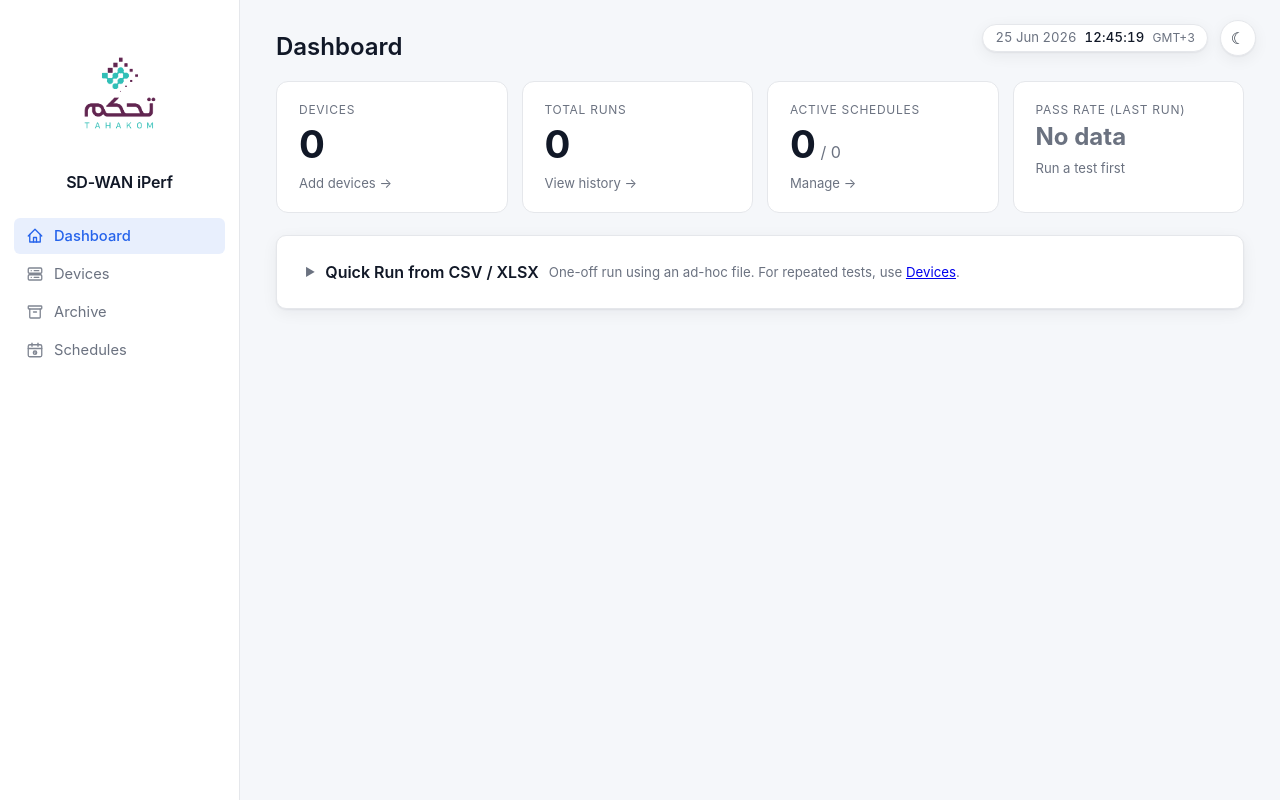
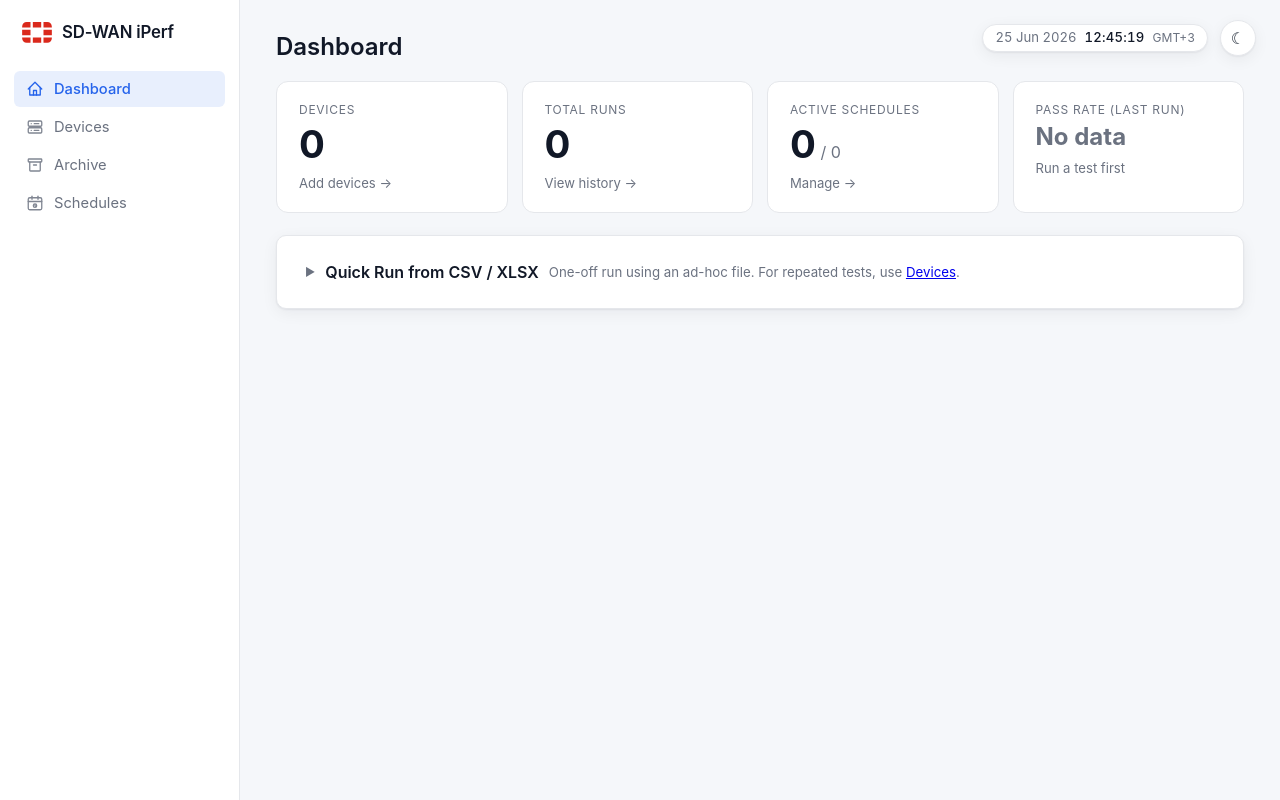
Before and after one commit to m0e97/iperf_stress_test, a FastAPI app: page / in a window 1280 px wide. Run offline with FastAPI, Linux system fonts and the light colour scheme; data that the repository does not hold is empty; some libraries are stand-ins or nearby versions.

Commit message:
Revert sidebar to Fortinet logo and report to original palette
- Restore the Fortinet logomark SVG in the sidebar; drop the custom PNG
- Revert the HTML report stylesheet to the original palette and title
- Update report theme test to match

Co-Authored-By: Claude Opus 4.8 <noreply@anthropic.com>

```diff
--- a/main.py
+++ b/main.py
@@ -1533,111 +1533,89 @@ def build_html_report(
   <title>SD-WAN Traffic Test Report</title>
   <style>
     :root {{
-      --bg: #f4f6f9;
-      --panel: #ffffff;
-      --text: #1a1f2e;
-      --muted: #5a6478;
-      --border: #dde2ec;
-      --success: #0e7a4a;
-      --failed: #c0392b;
-      --template-error: #c07000;
-      --skipped: #5a6478;
-      --accent: #1bbfbf;
-      --accent-dark: #5c2d6e;
-      --accent-soft: rgba(27, 191, 191, 0.10);
+      --bg: #f6f3ee;
+      --panel: #fffdf9;
+      --text: #1f2933;
+      --muted: #52606d;
+      --border: #d9d2c6;
+      --success: #116530;
+      --failed: #9b1c1c;
+      --template-error: #b26b00;
+      --skipped: #52606d;
+      --accent: #8c3d2b;
     }}
     * {{ box-sizing: border-box; }}
     body {{
       margin: 0;
-      font-family: "Segoe UI", system-ui, sans-serif;
-      background: var(--bg);
+      font-family: "Segoe UI", Tahoma, sans-serif;
+      background: linear-gradient(180deg, #f4efe7 0%, #fcfaf6 100%);
       color: var(--text);
-      line-height: 1.55;
+      line-height: 1.5;
     }}
     main {{
       max-width: 1200px;
       margin: 0 auto;
-      padding: 36px 24px 56px;
+      padding: 32px 20px 48px;
     }}
-    h1 {{ margin: 0 0 4px; font-size: 1.6rem; font-weight: 700; color: var(--accent-dark); }}
-    h2 {{ margin: 0 0 14px; font-size: 1.1rem; font-weight: 600; color: var(--accent-dark); }}
-    .hero {{
+    h1, h2 {{ margin-top: 0; }}
+    .hero, .summary, .site-card {{
       background: var(--panel);
       border: 1px solid var(--border);
-      border-top: 4px solid var(--accent);
-      border-radius: 12px;
-      padding: 28px 32px;
-      box-shadow: 0 2px 12px rgba(27,191,191,0.07);
-      margin-bottom: 20px;
-    }}
-    .summary, .site-card {{
-      background: var(--panel);
-      border: 1px solid var(--border);
-      border-radius: 12px;
-      padding: 24px 28px;
-      box-shadow: 0 2px 8px rgba(0,0,0,0.04);
+      border-radius: 16px;
+      padding: 24px;
+      box-shadow: 0 10px 24px rgba(31, 41, 51, 0.06);
       margin-bottom: 20px;
     }}
     .summary-grid {{
       display: grid;
       grid-template-columns: repeat(auto-fit, minmax(180px, 1fr));
-      gap: 14px;
+      gap: 12px;
       margin: 16px 0;
     }}
     .metric {{
-      background: var(--accent-soft);
-      border: 1px solid rgba(27,191,191,0.25);
-      border-radius: 10px;
-      padding: 16px;
+      background: #faf6f0;
+      border: 1px solid var(--border);
+      border-radius: 12px;
+      padding: 14px;
     }}
     .metric-label {{
       color: var(--muted);
-      font-size: 0.82rem;
-      text-transform: uppercase;
-      letter-spacing: 0.04em;
-      font-weight: 600;
+      font-size: 0.9rem;
     }}
     .metric-value {{
-      font-size: 1.6rem;
+      font-size: 1.35rem;
       font-weight: 700;
-      color: var(--accent-dark);
-      margin-top: 4px;
     }}
     table {{
       width: 100%;
       border-collapse: collapse;
       margin-top: 16px;
-      font-size: 0.92rem;
+      font-size: 0.95rem;
     }}
     th {{
-      background: rgba(92,45,110,0.07);
-      color: var(--accent-dark);
+      background: #f4efe7;
       font-weight: 600;
-      font-size: 0.82rem;
-      text-transform: uppercase;
-      letter-spacing: 0.04em;
     }}
     th, td {{
-      padding: 10px 14px;
+      padding: 10px 12px;
       border-bottom: 1px solid var(--border);
       text-align: left;
       vertical-align: middle;
     }}
-    tbody tr:hover {{ background: var(--accent-soft); }}
     tr:last-child td {{ border-bottom: none; }}
     code, pre {{
       font-family: "SFMono-Regular", Consolas, monospace;
-      font-size: 0.88rem;
+      font-size: 0.9rem;
     }}
     pre {{
       white-space: pre-wrap;
       word-break: break-word;
-      background: #f0f4f8;
+      background: #fbf8f3;
       border: 1px solid var(--border);
-      border-radius: 8px;
-      padding: 14px;
+      border-radius: 12px;
+      padding: 12px;
       overflow-x: auto;
-      margin-top: 10px;
+      margin-top: 8px;
     }}
     .command-block {{
       padding-top: 14px;
@@ -1646,11 +1624,10 @@ def build_html_report(
     }}
     .badge {{
       display: inline-block;
-      padding: 3px 12px;
+      padding: 2px 10px;
       border-radius: 999px;
-      font-size: 0.8rem;
+      font-size: 0.85rem;
       font-weight: 700;
-      letter-spacing: 0.03em;
     }}
     .success {{ color: #fff; background: var(--success); }}
     .failed {{ color: #fff; background: var(--failed); }}
@@ -1658,17 +1635,16 @@ def build_html_report(
     .skipped {{ color: #fff; background: var(--skipped); }}
     .muted {{ color: var(--muted); }}
     ul {{ margin: 0; padding-left: 20px; }}
-    .summary-grid .metric {{ cursor: pointer; transition: box-shadow 0.15s, transform 0.1s; }}
-    .summary-grid .metric:hover {{ box-shadow: 0 0 0 2px var(--accent); transform: translateY(-1px); }}
-    .summary-grid .metric.active {{ box-shadow: 0 0 0 3px var(--accent); background: var(--accent); }}
-    .summary-grid .metric.active .metric-label {{ color: rgba(255,255,255,0.8); }}
-    .summary-grid .metric.active .metric-value {{ color: #fff; }}
+    .summary-grid .metric {{ cursor: pointer; transition: box-shadow 0.15s, border-color 0.15s; }}
+    .summary-grid .metric:hover {{ box-shadow: 0 0 0 2px var(--accent); }}
+    .summary-grid .metric.active {{ box-shadow: 0 0 0 3px var(--accent); background: var(--accent); color: #fff; }}
+    .summary-grid .metric.active .metric-label, .summary-grid .metric.active .metric-value {{ color: #fff; }}
   </style>
 </head>
 <body>
   <main>
     <section class="hero">
-      <h1>SD-WAN iPerf Traffic Test Report</h1>
+      <h1>FortiGate Traffic Test Report</h1>
       <p class="muted">Generated at {html.escape(format_timestamp(created_at))}</p>
       <p><strong>Input File:</strong> {html.escape(str(input_path))}</p>
       <p><strong>Report File:</strong> {html.escape(str(output_path))}</p>
--- a/webapp/static/styles.css
+++ b/webapp/static/styles.css
@@ -90,44 +90,28 @@ body {
 
 .brand {
     display: flex;
-    flex-direction: column;
     align-items: center;
     gap: 10px;
     color: var(--text-strong);
     text-decoration: none;
     margin-bottom: 24px;
     padding: 4px 8px;
-    text-align: center;
 }
-.brand-logo-frame {
-    display: inline-flex;
-    align-items: center;
-    justify-content: center;
+.brand-mark {
+    display: inline-grid;
+    place-items: center;
+    width: 30px;
+    height: 21px;
+    flex-shrink: 0;
+    color: #DA291C;
+}
+:root[data-theme="dark"] .brand-mark { color: #ffffff; }
+.brand-logo {
     width: 100%;
-    max-width: 150px;
-    padding: 6px 0;
-    background: transparent;
+    height: 100%;
+    display: block;
 }
-.brand-logo-img {
-    width: 100%;
-    max-width: 130px;
-    height: auto;
-    display: block;
-    transition: filter 0.2s ease;
-}
-/* No background panel in dark mode — invert lightness while preserving hue so
- * the dark-plum brand stays readable against the sidebar.
- */
-:root[data-theme="dark"] .brand-logo-img {
-    filter: invert(1) hue-rotate(180deg) saturate(1.05) brightness(1.1);
-}
-.brand-text {
-    font-weight: 600;
-    font-size: 1em;
-    letter-spacing: -0.01em;
-    line-height: 1;
-    color: var(--text-strong);
-}
+.brand-text { font-weight: 600; font-size: 1.05em; line-height: 1; letter-spacing: -0.01em; }
 
 .side-nav {
     display: flex;
--- a/webapp/templates/base.html
+++ b/webapp/templates/base.html
@@ -18,8 +18,10 @@
 {% set path = request.url.path %}
 <aside class="sidebar">
     <a class="brand" href="/">
-        <span class="brand-logo-frame">
-            <img class="brand-logo-img" src="/static/icons/logo-01-2.png" alt="Tahakom">
+        <span class="brand-mark" aria-label="Fortinet">
+            <svg class="brand-logo" viewBox="53 53 77 54" xmlns="http://www.w3.org/2000/svg" aria-hidden="true">
+                <path fill="currentColor" d="M129.7,73.1v13.8h0h-21.5V73.1l0,0H129.7L129.7,73.1L129.7,73.1z M80.8,106.6L80.8,106.6l21.5,0v0V92.8H80.8 V106.6z M129.7,64.9c0-6.4-5.2-11.6-11.6-11.6l-9.9,0v13.8h21.5V64.9z M80.8,53.3v13.8l0,0h21.5l0,0V53.3v0L80.8,53.3L80.8,53.3z M53.3,73.1L53.3,73.1v13.8l0,0h21.5V73.1l0,0H53.3L53.3,73.1z M108.2,106.6l9.9,0c6.4,0,11.6-5.2,11.6-11.6v-2.2h-21.5V106.6z M53.3,95c0,6.4,5.2,11.6,11.6,11.6l9.9,0V92.8H53.3V95z M53.3,64.9v2.2h21.5V53.3l-9.9,0C58.5,53.3,53.3,58.5,53.3,64.9z"/>
+            </svg>
         </span>
         <span class="brand-text">SD-WAN iPerf</span>
     </a>
```
Also changed, not shown: tests/test_report.py (+9 -9 lines), README.md, webapp/static/icons/logo-01-2.png (deleted).
